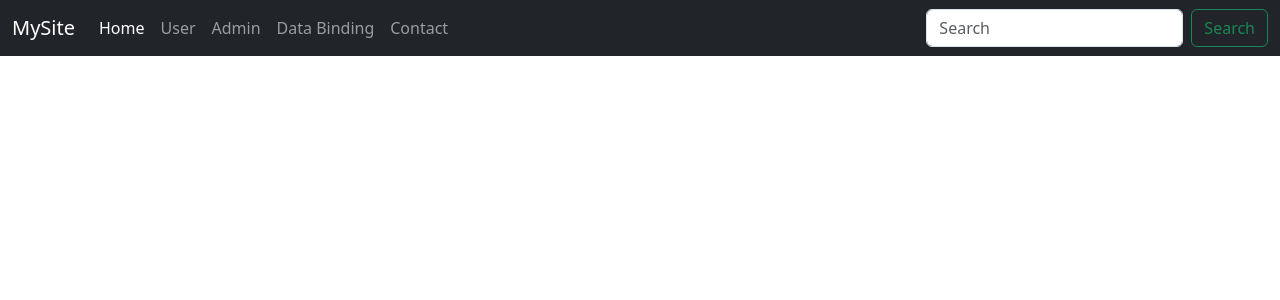
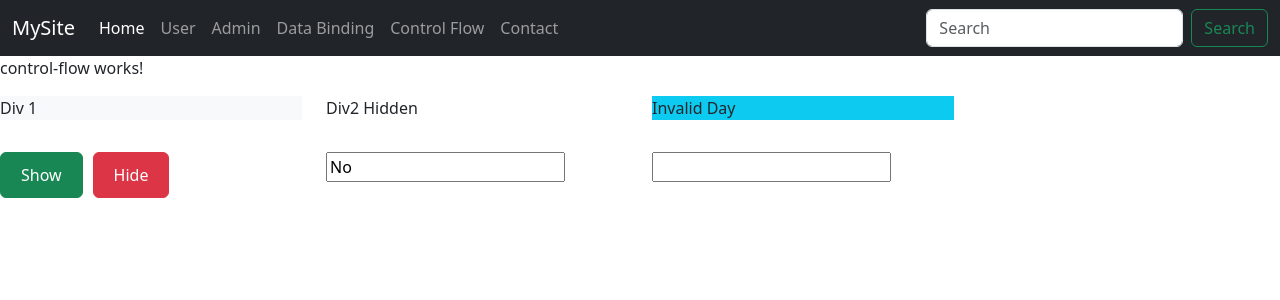
Before and after one commit to bhupeshlahare07/AngularDemo, an Angular app: page /control-flow in a window 1280 px wide. Before the commit this address led to /. Shown: the top 300 px of the page. Built offline with nearby package versions, Linux system fonts and the light colour scheme.

Commit message:
Control flow

```diff
--- a/src/app/app.component.html
+++ b/src/app/app.component.html
@@ -19,6 +19,9 @@
           <a class="nav-link" href="#" [routerLink]="['/data-binding']" routerLinkActive="router-link-active" >Data Binding</a>
         </li>
         <li class="nav-item">
+          <a class="nav-link" href="#" [routerLink]="['/control-flow']" routerLinkActive="router-link-active" >Control Flow</a>
+        </li>
+        <li class="nav-item">
           <a class="nav-link" href="#">Contact</a>
         </li>
       </ul>
--- a/src/app/app.routes.ts
+++ b/src/app/app.routes.ts
@@ -2,6 +2,7 @@ import { Routes } from '@angular/router';
 import { AdminComponent } from './components/admin/admin.component';
 import { UserComponent } from './components/user/user.component';
 import { DataBindingComponent } from './components/data-binding/data-binding.component';
+import { ControlFlowComponent } from './components/control-flow/control-flow.component';
 
 export const routes: Routes = [
     {
@@ -15,5 +16,9 @@ export const routes: Routes = [
     {
         path: 'data-binding',
         component: DataBindingComponent
+    },
+    {
+        path: 'control-flow',
+        component: ControlFlowComponent
     }
 ];
--- /dev/null
+++ b/src/app/components/control-flow/control-flow.component.html
@@ -0,0 +1,64 @@
+<p>control-flow works!</p>
+
+<div class="row">
+  <div class="col-3">
+    @if (isDiv1Visible == true) {
+    <div class="bg-body-tertiary">Div 1</div>
+    }
+  </div>
+
+  <div class="col-3">
+    @if(isDiv2Visible == "Yes") {
+    <div class="bg-danger-subtle">Div 2</div>
+    }@else {
+        <p>Div2 Hidden</p>
+    }
+  </div>
+
+  <div class="col-3">
+    <div class="bg-info">
+      @if(dayName == "Mon") {
+      <p>Today is Monday</p>
+      }@else if(dayName == "Tue") {
+      <p>Today is Tuesday</p>
+      }@else if(dayName == "Wed") {
+      <p>Today is Wednesday</p>
+      }@else if(dayName == "Thu") {
+      <p>Today is Thursday</p>
+      }@else if(dayName == "Fri") {
+      <p>Today is Friday</p>
+      }@else if(dayName == "Sat") {
+      <p>Today is Saturday</p>
+      }@else if(dayName == "Sun") {
+      <p>Today is Sunday</p>
+      }@else {
+      <p>Invalid Day</p>
+      }
+    </div>
+  </div>
+</div>
+
+<div class="row pt-3">
+  <div class="col-3">
+    <button
+      class="btn btn-success"
+      style="padding: 10px 20px"
+      (click)="showHideDiv1(true)"
+    >
+      Show
+    </button>
+    <button
+      class="btn btn-danger"
+      style="padding: 10px 20px; margin-left: 10px"
+      (click)="showHideDiv1(false)"
+    >
+      Hide
+    </button>
+  </div>
+  <div class="col-3">
+    <input type="text" [(ngModel)]="isDiv2Visible"/>
+  </div>
+  <div class="col-3">
+    <input type="text" maxlength="3" [(ngModel)]="dayName"/>
+  </div>
+</div>
--- /dev/null
+++ b/src/app/components/control-flow/control-flow.component.ts
@@ -0,0 +1,22 @@
+import { Component } from '@angular/core';
+import { FormsModule } from '@angular/forms';
+
+@Component({
+  selector: 'app-control-flow',
+  standalone: true,
+  imports: [FormsModule],
+  templateUrl: './control-flow.component.html',
+  styleUrl: './control-flow.component.css'
+})
+export class ControlFlowComponent {
+
+  isDiv1Visible: boolean = true;
+  isDiv2Visible: string = "No";
+  dayName: string = "";
+
+  showHideDiv1(isShow: boolean) {
+    debugger;
+    this.isDiv1Visible = isShow;
+  }
+
+}
```
Also changed, not shown: src/app/components/control-flow/control-flow.component.css (added), 1 other file (tests, documents, lock files or other folders).
